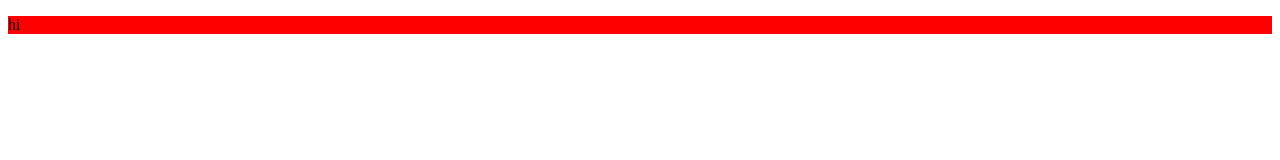
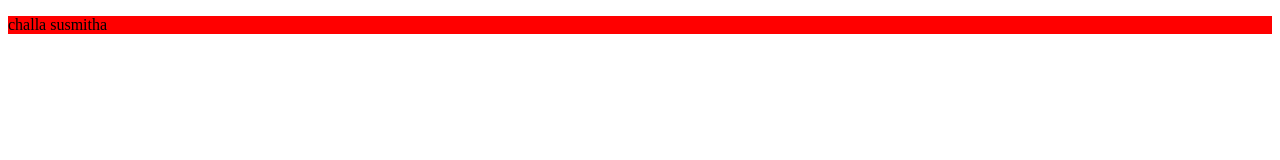
Before and after one commit to saranyasruthi/resumebuilder, a plain HTML site: page index.html in a window 1280 px wide. Drawn offline with Linux system fonts and the light colour scheme.

```diff
--- a/index.html
+++ b/index.html
@@ -7,7 +7,7 @@
   </head>
   <body>
     <div class="example">
-    <p>  hi</p>
+    <p>challa susmitha</p>
     </div>
   </body>
 </html>
```
